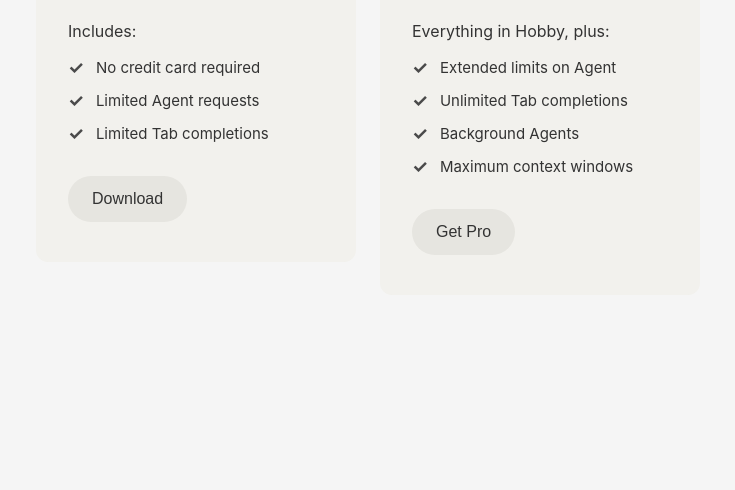
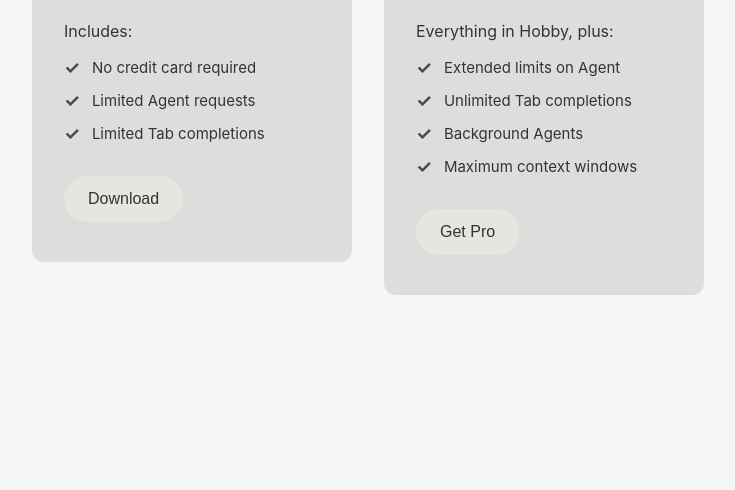
Before and after one commit to jamesnewton89/Memorisley-Project, a plain HTML site: page index.html in a window 1280 px wide. Shown: the part 310-800 px from the top of the page, without its empty margins (272-1007 px from the left). Drawn offline with Linux system fonts and the light colour scheme.

Commit message:
Update styles.css
Changes background colour and gap

```diff
--- a/styles.css
+++ b/styles.css
@@ -17,14 +17,14 @@ body {
 .cards-container {
     display: flex;
     flex-direction: row;
-    gap: 24px;
+    gap: 32px;
     flex-wrap: nowrap;
     justify-content: center;
     align-items: flex-start;
 }
 
 .card {
-    background-color: #f2f1ed;
+    background-color: #dddedc;
     border-radius: 12px;
     padding: 40px 32px;
     width: 320px;
```
